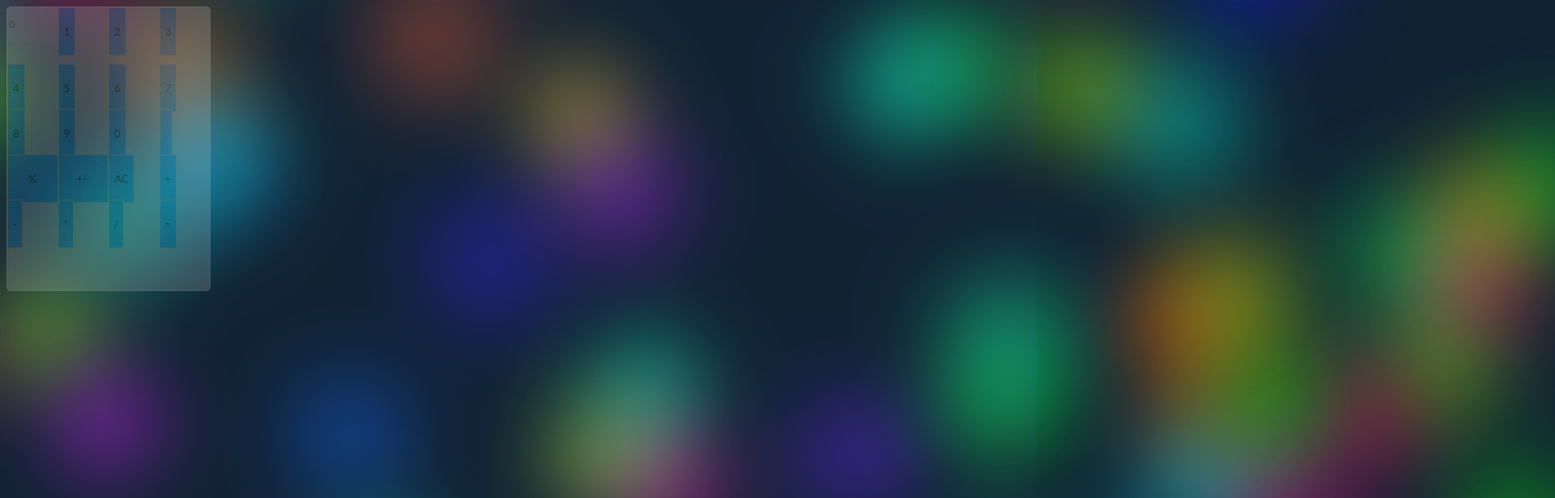
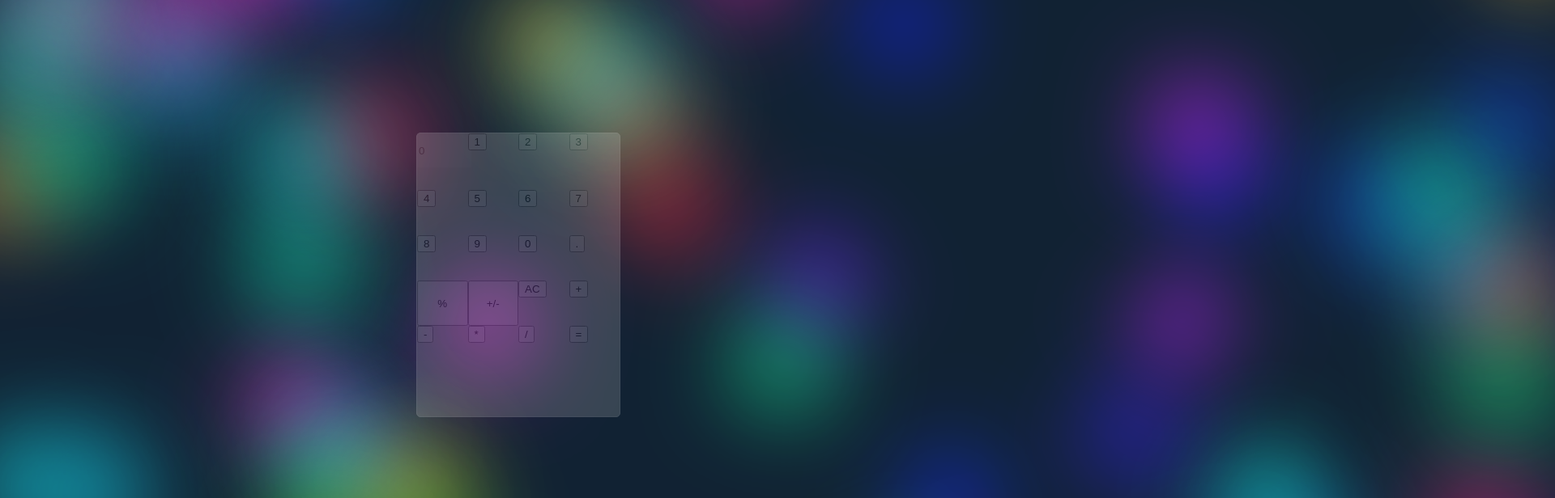
Before and after one commit to jatanassian/Angular_Calculator, an Angular app: page / in a window 1280 px wide. Shown: the top 616 px of the page at 81% size, 1920 px wide, since content can reach past the window. Built offline with nearby package versions, Linux system fonts and the light colour scheme.

Commit message:
remove some lines that were not useful and use flex in the body to center the calculator

```diff
--- a/src/styles.scss
+++ b/src/styles.scss
@@ -14,14 +14,14 @@
 
 body, head {
   background: #123;
-  display: block;
+  display: flex;
+  justify-content: center;
   font-size: 52px;
   color: transparent;
 }
 
 head::before, head::after,
 body::before, body::after {
-  position: fixed;
   top: 50%;
   left: 50%;
   width: 3em;
@@ -64,10 +64,3 @@ head::after {
     transform: rotate(360deg) scale(18) translateX(20px);
   }
 }
-
-button {
-  border: solid 1px #c4c4c4;
-  height: 60px;
-  background-color: #26a6fc;
-  font-family: 'Lato', sans-serif;
-}
```
